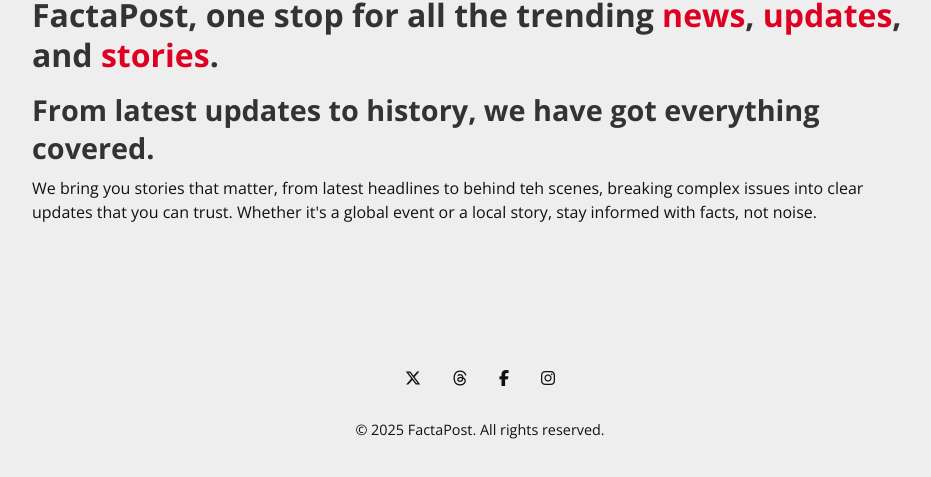
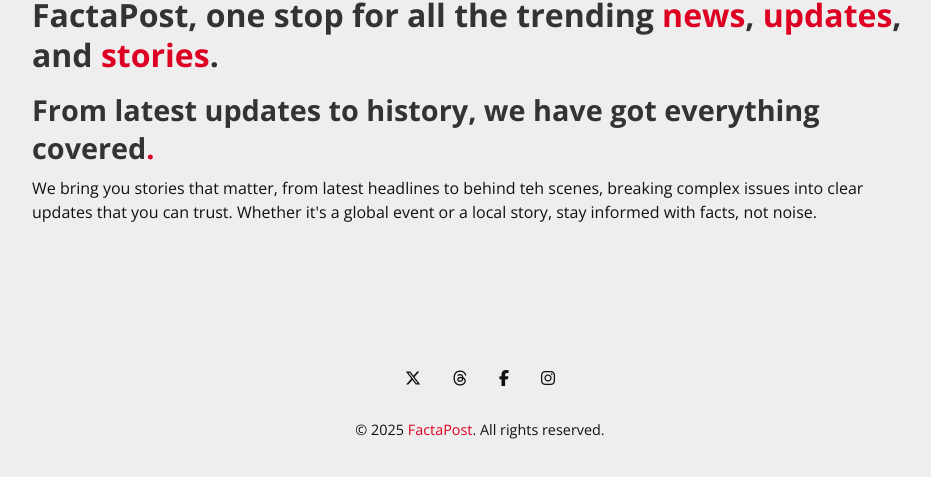
Before and after one commit to FactaPost/FactaPost, a plain HTML site: page index.html in a window 1280 px wide. Shown: the part 235-712 px from the top of the page, without its empty margins (160-1091 px from the left). Drawn offline with nearby package versions, Linux system fonts and the light colour scheme.

Commit message:
Minor updates

```diff
--- a/index.html
+++ b/index.html
@@ -27,7 +27,7 @@
 
     <main>
         <h1>FactaPost, one stop for all the trending <span class="accentText">news</span>, <span class="accentText">updates</span>, and <span class="accentText">stories</span>.</h1>
-        <h2>From latest updates to history, we have got everything covered.</h2>
+        <h2>From latest updates to history, we have got everything covered<span class="accentText">.</span></h2>
         <p>
             We bring you stories that matter, from latest headlines to behind teh scenes, breaking complex issues into clear updates that you can trust.
             Whether it's a global event or a local story, stay informed with facts, not noise.
@@ -50,7 +50,7 @@
             </li>
         </ul>
 
-        <p class="footerCopyrightNotice">&copy 2025 FactaPost. All rights reserved.</p>
+        <p class="footerCopyrightNotice">&copy 2025 <span class="accentText">FactaPost</span>. All rights reserved.</p>
     </footer>
 </body>
 </html>
```
